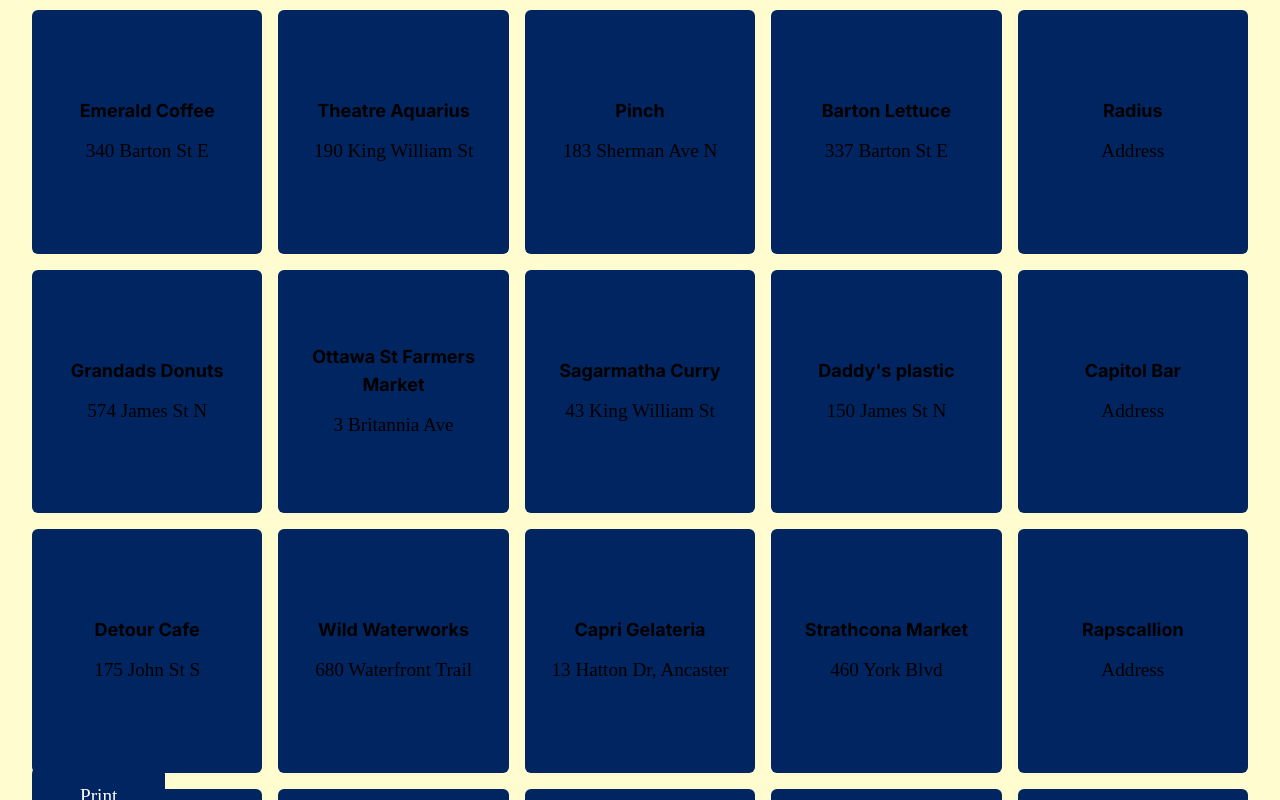
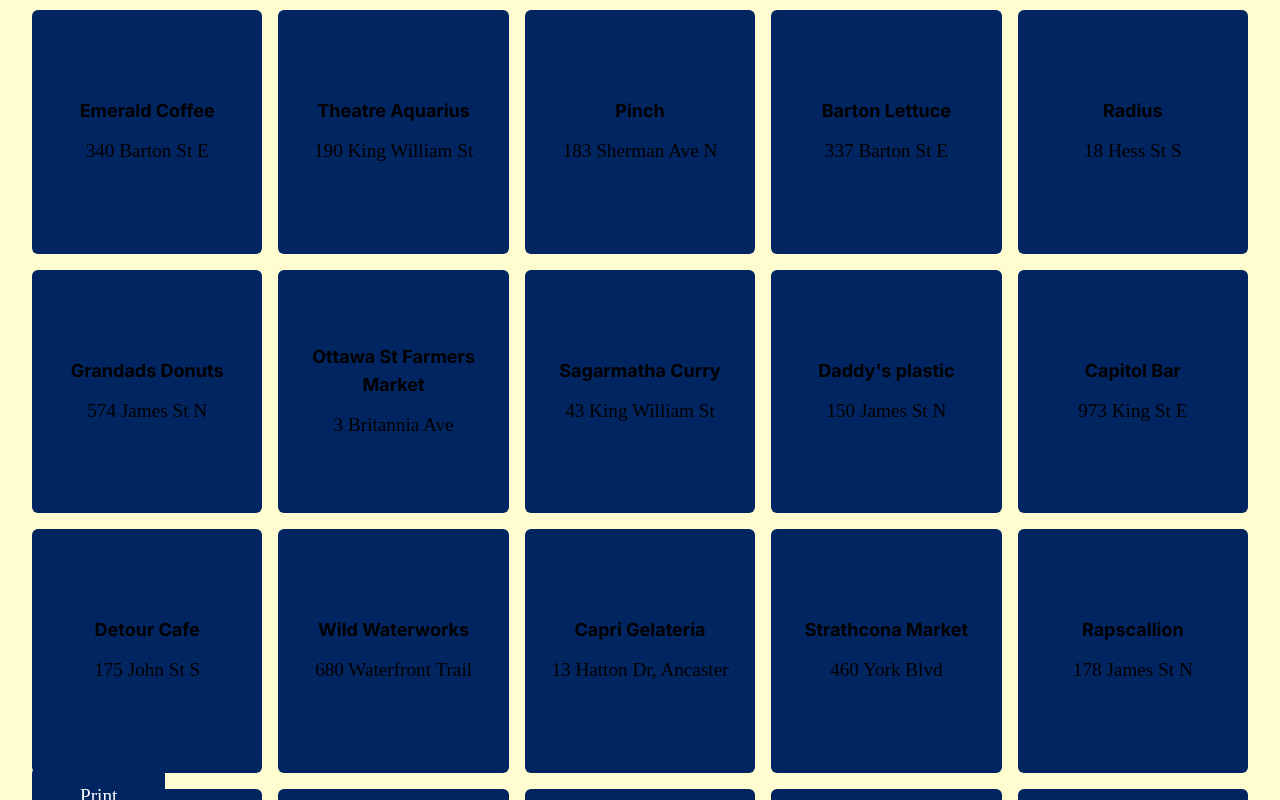
Before and after one commit to MattVinall/Hamilton-Bingo, a Next.js app: page / in a window 1280 px wide. Shown: the part 1020-1820 px from the top of the page. Built offline with nearby package versions, Linux system fonts and the light colour scheme.

Commit message:
"O" businesses for bingo

```diff
--- a/app/constants/index.ts
+++ b/app/constants/index.ts
@@ -476,172 +476,172 @@ export const businesses = {
     {
       id: 95,
       name: "Merit",
-      address: "Address",
+      address: "107 James St N",
     },
     {
       id: 96,
       name: "Endless",
-      address: "Address",
+      address: "1203 Cannon St E",
     },
     {
       id: 97,
       name: "Wildcat",
-      address: "Address",
+      address: "353 Barton St E",
     },
     {
       id: 98,
       name: "Mai Pai",
-      address: "Address",
+      address: "631 Barton St E",
     },
     {
       id: 99,
       name: "Merk",
-      address: "Address",
+      address: "189 Ottawa St N",
     },
     {
       id: 100,
       name: "Argyle",
-      address: "Address",
+      address: "304 Ottawa St N",
     },
     {
       id: 101,
       name: "Martello",
-      address: "Address",
+      address: "298 James St N",
     },
     {
       id: 102,
       name: "Berkely North",
-      address: "Address",
+      address: "31 King William St",
     },
     {
       id: 103,
       name: "Caro",
-      address: "Address",
+      address: "229 James St N",
     },
     {
       id: 104,
       name: "Born & Raised",
-      address: "Address",
+      address: "224 James St N",
     },
     {
       id: 105,
       name: "Odds",
-      address: "Address",
+      address: "164 James St S",
     },
     {
       id: 106,
       name: "The Brain",
-      address: "Address",
+      address: "199 James St N",
     },
     {
       id: 107,
       name: "Farside",
-      address: "Address",
+      address: "288 James St N",
     },
     {
       id: 108,
       name: "Pintoh",
-      address: "Address",
+      address: "21 John St N",
     },
     {
       id: 109,
       name: "Mule",
-      address: "Address",
+      address: "41 King William St",
     },
     {
       id: 110,
-      name: "Berkeley North",
-      address: "Address",
+      name: "Caro",
+      address: "4 Ottawa St N",
     },
     {
       id: 111,
       name: "The French",
-      address: "Address",
+      address: "37 King William St",
     },
     {
       id: 112,
       name: "Undefined",
-      address: "Address",
+      address: "35 King William St",
     },
     {
       id: 113,
       name: "Mystic Ramen",
-      address: "Address",
+      address: "51 King William St",
     },
     {
       id: 114,
       name: "Diplomat",
-      address: "Address",
+      address: "43 King William St",
     },
     {
       id: 115,
       name: "Rapscallion",
-      address: "Address",
+      address: "178 James St N",
     },
     {
       id: 116,
       name: "Castelli Cucina",
-      address: "Address",
+      address: "337 James St N",
     },
     {
       id: 117,
       name: "Bon Temps",
-      address: "Address",
+      address: "61 Young St",
     },
     {
       id: 118,
       name: "Earth to Table / Bread Bar",
-      address: "Address",
+      address: "14 James St N",
     },
     {
       id: 119,
       name: "August 8",
-      address: "Address",
+      address: "1 Wilson St #12",
     },
     {
       id: 120,
       name: "Owl of Minerva",
-      address: "Address",
+      address: "309 Main St E",
     },
     {
       id: 121,
       name: "Korea House",
-      address: "Address",
+      address: "281 Cannon St E",
     },
     {
       id: 122,
       name: "Sushi on Fennel",
-      address: "Address",
+      address: "669 Fennell Ave E",
     },
     {
       id: 123,
       name: "Bankok Spoon",
-      address: "Address",
+      address: "57 King St W, Dundas",
     },
     {
       id: 124,
       name: "Fairweather",
-      address: "Address",
+      address: "5 Ofield Rd, #1",
     },
     {
       id: 125,
       name: "Collective Arts",
-      address: "Address",
+      address: "207 Burlington St E",
     },
     {
       id: 126,
       name: "Capitol Bar",
-      address: "Address",
+      address: "973 King St E",
     },
     {
       id: 127,
       name: "Radius",
-      address: "Address",
+      address: "18 Hess St S",
     },
     {
       id: 128,
       name: "Plank",
-      address: "Address",
+      address: "18 Augusta St",
     },
   ],
 };
```
